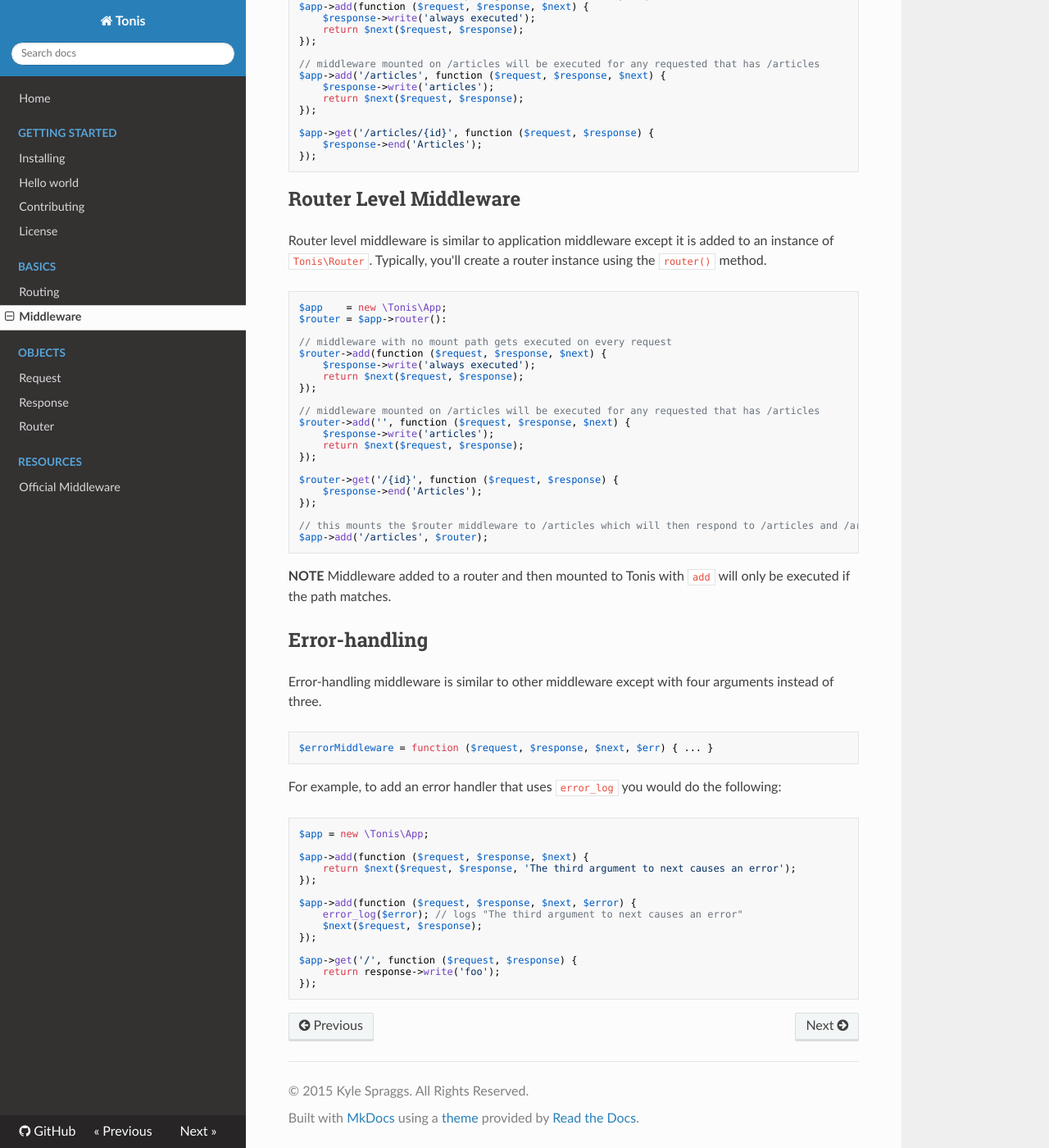
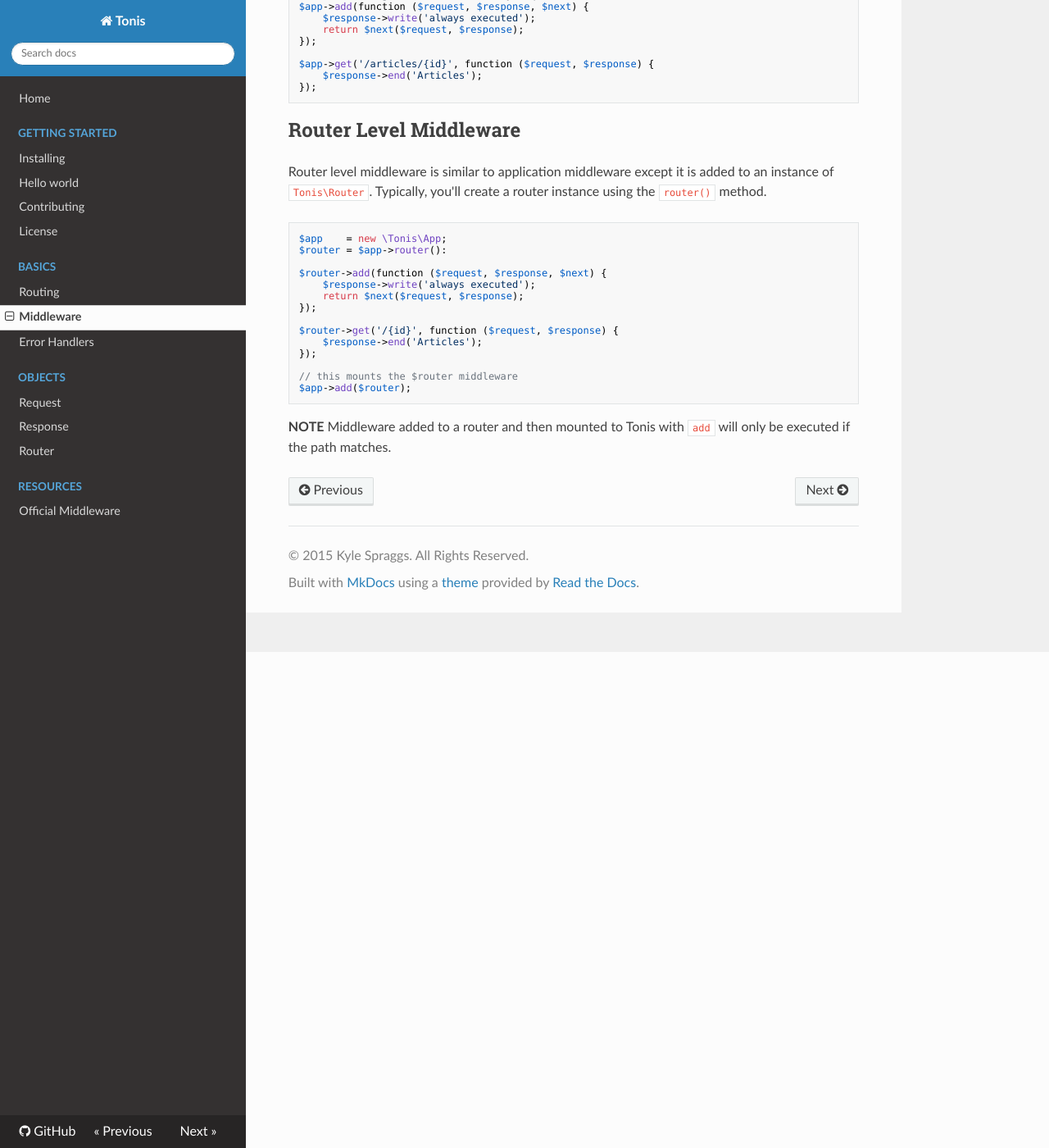
Before and after one commit to tonis-io-legacy/tonis, an MkDocs documentation site: the page built from docs/basics/middleware.md, in a window 1280 px wide and 1400 px high, scrolled down 605 px. Shown: the whole window at 82% size. Built offline with MkDocs 1.6.1, drawn with Linux system fonts in a browser that asks for light colours; nearby versions of some CDN libraries; old or Windows-style settings are respelled for this version of MkDocs; some of the changed text lies outside the part shown.

Commit message:
Updates to ErrorHandler.
 * Renamed Tonis\Handler\ErrorHandler to Tonis\Handler\Error.
 * Added documentation on error handlers.

````diff
--- a/docs/basics/middleware.md
+++ b/docs/basics/middleware.md
@@ -20,15 +20,9 @@ Application level middleware is added to `Tonis` with the `add` method and may i
 ```php
 $app = new \Tonis\App;
 
-// middleware with no mount path gets executed on every request
+// middleware gets executed on every request
 $app->add(function ($request, $response, $next) {
     $response->write('always executed');
-    return $next($request, $response);
-});
-
-// middleware mounted on /articles will be executed for any requested that has /articles
-$app->add('/articles', function ($request, $response, $next) {
-    $response->write('articles');
     return $next($request, $response);
 });
 
@@ -47,15 +41,8 @@ Typically, you'll create a router instance using the `router()` method.
 $app    = new \Tonis\App;
 $router = $app->router():
 
-// middleware with no mount path gets executed on every request
 $router->add(function ($request, $response, $next) {
     $response->write('always executed');
-    return $next($request, $response);
-});
-
-// middleware mounted on /articles will be executed for any requested that has /articles
-$router->add('', function ($request, $response, $next) {
-    $response->write('articles');
     return $next($request, $response);
 });
 
@@ -63,35 +50,7 @@ $router->get('/{id}', function ($request, $response) {
     $response->end('Articles');
 });
 
-// this mounts the $router middleware to /articles which will then respond to /articles and /articles/{id}
-$app->add('/articles', $router);
+// this mounts the $router middleware
+$app->add($router);
 ```
 **NOTE** Middleware added to a router and then mounted to Tonis with `add` will only be executed if the path matches.
-
-Error-handling
---------------
-
-Error-handling middleware is similar to other middleware except with four arguments instead of three.
-
-```php
-$errorMiddleware = function ($request, $response, $next, $err) { ... }
-```
-
-For example, to add an error handler that uses `error_log` you would do the following:
-
-```php
-$app = new \Tonis\App;
-
-$app->add(function ($request, $response, $next) {
-    return $next($request, $response, 'The third argument to next causes an error');
-});
-
-$app->add(function ($request, $response, $next, $error) {
-    error_log($error); // logs "The third argument to next causes an error"
-    $next($request, $response);
-});
-
-$app->get('/', function ($request, $response) {
-    return response->write('foo');
-});
-```
--- a/mkdocs.yml
+++ b/mkdocs.yml
@@ -14,6 +14,7 @@ pages:
 - Basics:
   - basics/routing.md
   - basics/middleware.md
+  - 'Error Handlers': basics/error-handlers.md
 - Objects:
   - objects/request.md
   - objects/response.md
````
Also changed, not shown: README.md (+1 -3 lines), docs/basics/error-handlers.md (added, +28 -0 lines), docs/index.md (+2 -3 lines), 5 other files.
